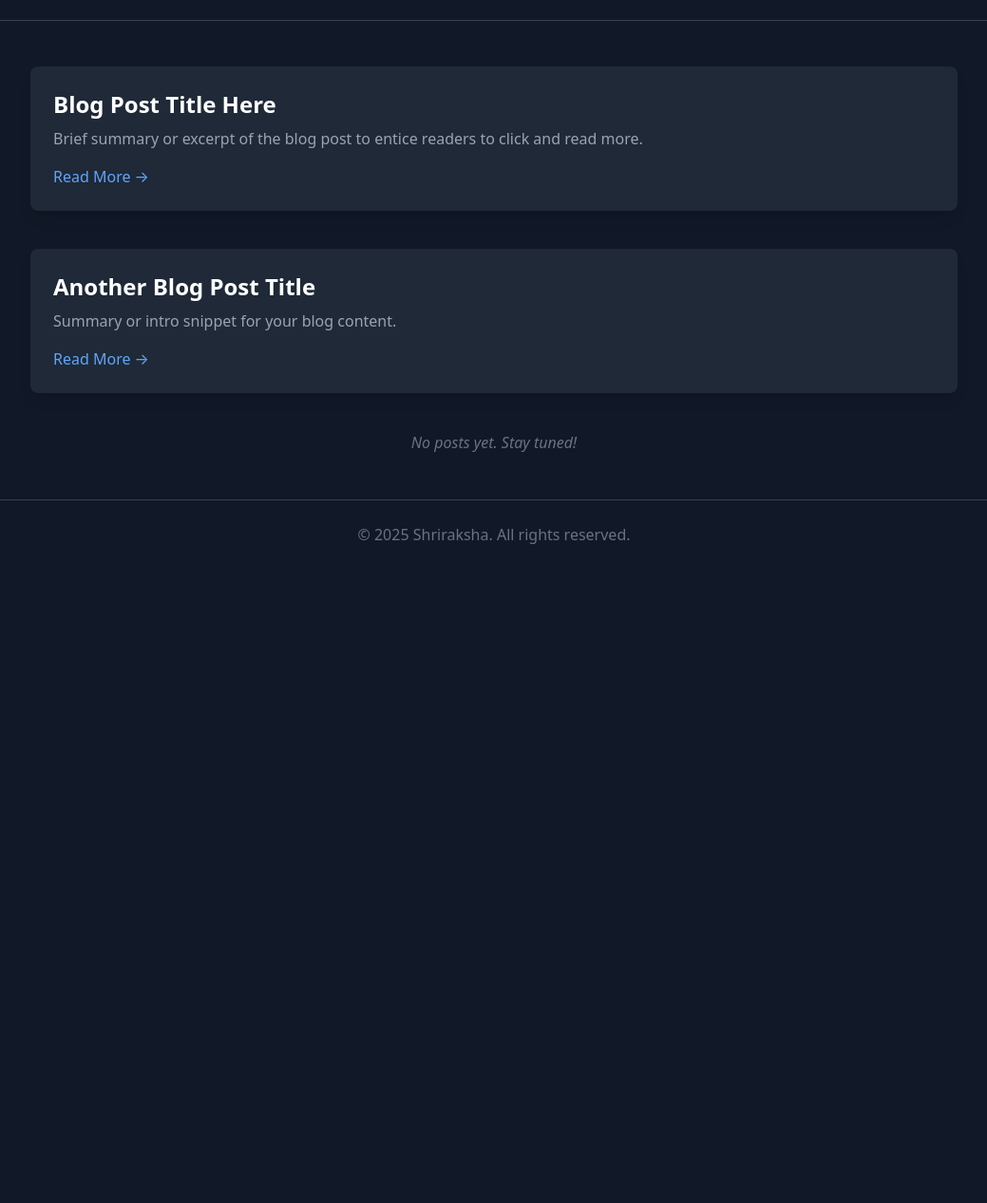
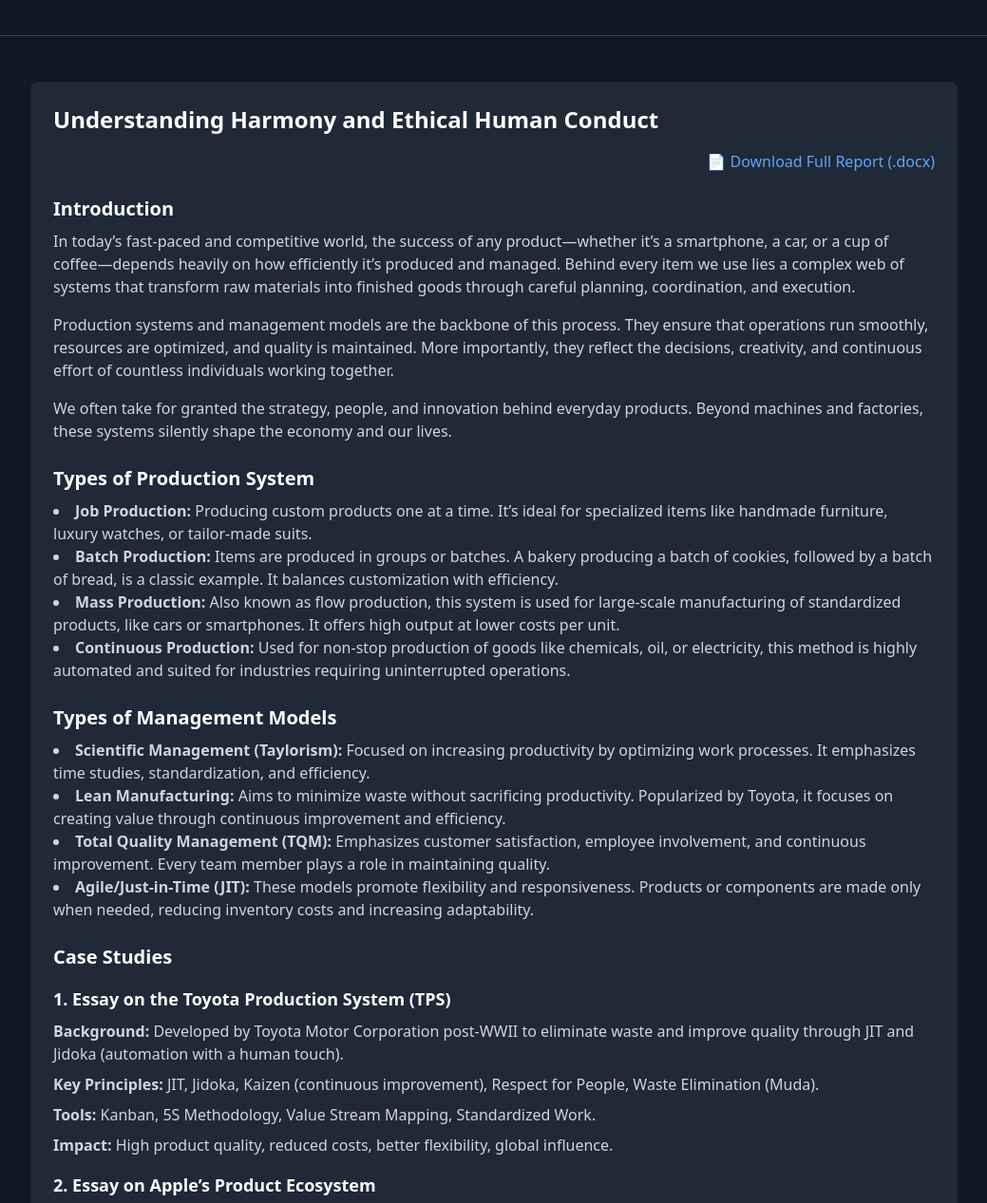
Before and after one commit to shriraksha-shetty18/Portfolio, a plain HTML site: page uhv-blog.html in a window 1280 px wide. Shown: the part 115-1382 px from the top of the page at 95% size, without its empty margins (120-1159 px from the left). Before the commit the page ends 800 px from the top, so only its background shows below. Drawn offline with nearby package versions, Linux system fonts and the light colour scheme.

Commit message:
adding blog

```diff
--- a/uhv-blog.html
+++ b/uhv-blog.html
@@ -1,15 +1,15 @@
 <!DOCTYPE html>
 <html lang="en">
 <head>
-  <meta charset="UTF-8" />
-  <meta name="viewport" content="width=device-width, initial-scale=1" />
-  <title>Shriraksha's UHV Blog</title>
-  <link href="https://cdn.jsdelivr.net/npm/tailwindcss@2.2.19/dist/tailwind.min.css" rel="stylesheet" />
+  <meta charset="UTF-8">
+  <meta name="viewport" content="width=device-width, initial-scale=1.0">
+  <title>UHV Blog | Shriraksha</title>
+  <link href="https://cdn.jsdelivr.net/npm/tailwindcss@2.2.19/dist/tailwind.min.css" rel="stylesheet">
   <style>
     .fade-in {
       opacity: 0;
       transform: translateY(20px);
-      animation: fadeIn 1s ease-out forwards;
+      animation: fadeIn 0.8s ease-out forwards;
     }
     @keyframes fadeIn {
       to {
@@ -20,35 +20,73 @@
   </style>
 </head>
 <body class="bg-gray-900 text-white font-sans">
-  <header class="py-8 px-6 text-center fade-in border-b border-gray-700">
-    <h1 class="text-4xl font-bold mb-2">UHV Blog</h1>
-    <p class="text-gray-400 max-w-xl mx-auto">A place for my thoughts, projects, and everything techie.</p>
+  <header class="py-10 text-center border-b border-gray-700 fade-in">
+    <h1 class="text-4xl font-bold">UHV Blog</h1>
+    <p class="text-gray-400 mt-2">Exploring Value Education, Production Models & Harmony in Life</p>
   </header>
 
-  <main class="max-w-5xl mx-auto px-6 py-12 fade-in">
-    <!-- Placeholder for blog posts -->
-    <section class="space-y-10">
-      <!-- Example blog post -->
-      <article class="bg-gray-800 p-6 rounded-lg shadow-lg hover:shadow-xl transition-shadow">
-        <h2 class="text-2xl font-semibold mb-2">Blog Post Title Here</h2>
-        <p class="text-gray-400 mb-4">Brief summary or excerpt of the blog post to entice readers to click and read more.</p>
-        <a href="#" class="text-blue-400 hover:underline">Read More →</a>
-      </article>
+  <main class="max-w-5xl mx-auto px-6 py-12 space-y-12 fade-in">
+    <article class="bg-gray-800 p-6 rounded-lg shadow-md">
+      <h2 class="text-2xl font-semibold mb-4">Understanding Harmony and Ethical Human Conduct</h2>
 
-      <!-- Add more posts below by duplicating the article block -->
-      <article class="bg-gray-800 p-6 rounded-lg shadow-lg hover:shadow-xl transition-shadow">
-        <h2 class="text-2xl font-semibold mb-2">Another Blog Post Title</h2>
-        <p class="text-gray-400 mb-4">Summary or intro snippet for your blog content.</p>
-        <a href="#" class="text-blue-400 hover:underline">Read More →</a>
-      </article>
+      <p class="text-right mb-4">
+        <a href="/uhv_final_report.docx" download class="text-blue-400 hover:underline">📄 Download Full Report (.docx)</a>
+      </p>
 
-      <!-- Empty state if no posts -->
-      <p class="text-center text-gray-500 italic">No posts yet. Stay tuned!</p>
-    </section>
+      <h3 class="text-xl font-bold mt-6 mb-2">Introduction</h3>
+      <p class="text-gray-300 mb-4">In today’s fast-paced and competitive world, the success of any product—whether it’s a smartphone, a car, or a cup of coffee—depends heavily on how efficiently it’s produced and managed. Behind every item we use lies a complex web of systems that transform raw materials into finished goods through careful planning, coordination, and execution.</p>
+      <p class="text-gray-300 mb-4">Production systems and management models are the backbone of this process. They ensure that operations run smoothly, resources are optimized, and quality is maintained. More importantly, they reflect the decisions, creativity, and continuous effort of countless individuals working together.</p>
+      <p class="text-gray-300 mb-4">We often take for granted the strategy, people, and innovation behind everyday products. Beyond machines and factories, these systems silently shape the economy and our lives.</p>
+
+      <h3 class="text-xl font-bold mt-6 mb-2">Types of Production System</h3>
+      <ul class="list-disc list-inside text-gray-300 mb-4">
+        <li><strong>Job Production:</strong> Producing custom products one at a time. It’s ideal for specialized items like handmade furniture, luxury watches, or tailor-made suits.</li>
+        <li><strong>Batch Production:</strong> Items are produced in groups or batches. A bakery producing a batch of cookies, followed by a batch of bread, is a classic example. It balances customization with efficiency.</li>
+        <li><strong>Mass Production:</strong> Also known as flow production, this system is used for large-scale manufacturing of standardized products, like cars or smartphones. It offers high output at lower costs per unit.</li>
+        <li><strong>Continuous Production:</strong> Used for non-stop production of goods like chemicals, oil, or electricity, this method is highly automated and suited for industries requiring uninterrupted operations.</li>
+      </ul>
+
+      <h3 class="text-xl font-bold mt-6 mb-2">Types of Management Models</h3>
+      <ul class="list-disc list-inside text-gray-300 mb-4">
+        <li><strong>Scientific Management (Taylorism):</strong> Focused on increasing productivity by optimizing work processes. It emphasizes time studies, standardization, and efficiency.</li>
+        <li><strong>Lean Manufacturing:</strong> Aims to minimize waste without sacrificing productivity. Popularized by Toyota, it focuses on creating value through continuous improvement and efficiency.</li>
+        <li><strong>Total Quality Management (TQM):</strong> Emphasizes customer satisfaction, employee involvement, and continuous improvement. Every team member plays a role in maintaining quality.</li>
+        <li><strong>Agile/Just-in-Time (JIT):</strong> These models promote flexibility and responsiveness. Products or components are made only when needed, reducing inventory costs and increasing adaptability.</li>
+      </ul>
+
+      <h3 class="text-xl font-bold mt-6 mb-2">Case Studies</h3>
+      <h4 class="text-lg font-semibold mt-4 mb-2">1. Essay on the Toyota Production System (TPS)</h4>
+      <p class="text-gray-300 mb-2"><strong>Background:</strong> Developed by Toyota Motor Corporation post-WWII to eliminate waste and improve quality through JIT and Jidoka (automation with a human touch).</p>
+      <p class="text-gray-300 mb-2"><strong>Key Principles:</strong> JIT, Jidoka, Kaizen (continuous improvement), Respect for People, Waste Elimination (Muda).</p>
+      <p class="text-gray-300 mb-2"><strong>Tools:</strong> Kanban, 5S Methodology, Value Stream Mapping, Standardized Work.</p>
+      <p class="text-gray-300 mb-2"><strong>Impact:</strong> High product quality, reduced costs, better flexibility, global influence.</p>
+
+      <h4 class="text-lg font-semibold mt-4 mb-2">2. Essay on Apple’s Product Ecosystem</h4>
+      <p class="text-gray-300 mb-2"><strong>Background:</strong> Apple integrates hardware, software, and services into one seamless user experience.</p>
+      <p class="text-gray-300 mb-2"><strong>Key Features:</strong> AirDrop, iCloud, Handoff, Continuity, Apple Silicon, App Store control, proprietary accessories.</p>
+      <p class="text-gray-300 mb-2"><strong>Impact:</strong> Strong brand loyalty, growth in services and accessories, industry influence.</p>
+
+      <h4 class="text-lg font-semibold mt-4 mb-2">3. Essay on Nestlé’s Total Quality Management (TQM)</h4>
+      <p class="text-gray-300 mb-2"><strong>Background:</strong> TQM ensures Nestlé maintains high quality across operations in 180+ countries.</p>
+      <p class="text-gray-300 mb-2"><strong>Key Principles:</strong> Customer satisfaction, process optimization, employee involvement, continuous improvement, leadership commitment.</p>
+      <p class="text-gray-300 mb-2"><strong>Tools:</strong> HACCP, training, audits, certifications.</p>
+      <p class="text-gray-300 mb-2"><strong>Impact:</strong> Global consistency, consumer trust, operational efficiency, employee empowerment.</p>
+
+      <h3 class="text-xl font-bold mt-6 mb-2">Conclusion</h3>
+      <p class="text-gray-300 mb-4">Production systems and management models are the unsung heroes behind our modern conveniences. Whether it’s the precision of a robot on an assembly line or the quick decision-making of a logistics manager, every aspect contributes to what we eventually hold in our hands. As industries evolve, the synergy between these systems and models will continue to shape the way we live, work, and interact with the world.</p>
+
+      <h3 class="text-xl font-bold mt-6 mb-2">References</h3>
+      <ul class="list-disc list-inside text-gray-300">
+        <li>Toyota Production System | Toyota Global</li>
+        <li>Apple Company’s Production Planning and Control Case Study</li>
+        <li>Nestlé Total Quality Management – Studocu</li>
+      </ul>
+    </article>
   </main>
 
   <footer class="text-center py-6 border-t border-gray-700 text-gray-500 fade-in">
-    <p>© 2025 Shriraksha. All rights reserved.</p>
+    <p>Made with 💻 by Shriraksha</p>
+    <a href="/index.html" class="text-blue-400 hover:underline">← Back to Portfolio</a>
   </footer>
 </body>
 </html>
```
Also changed, not shown: index.html (+1 -1 lines), 1 other file.
